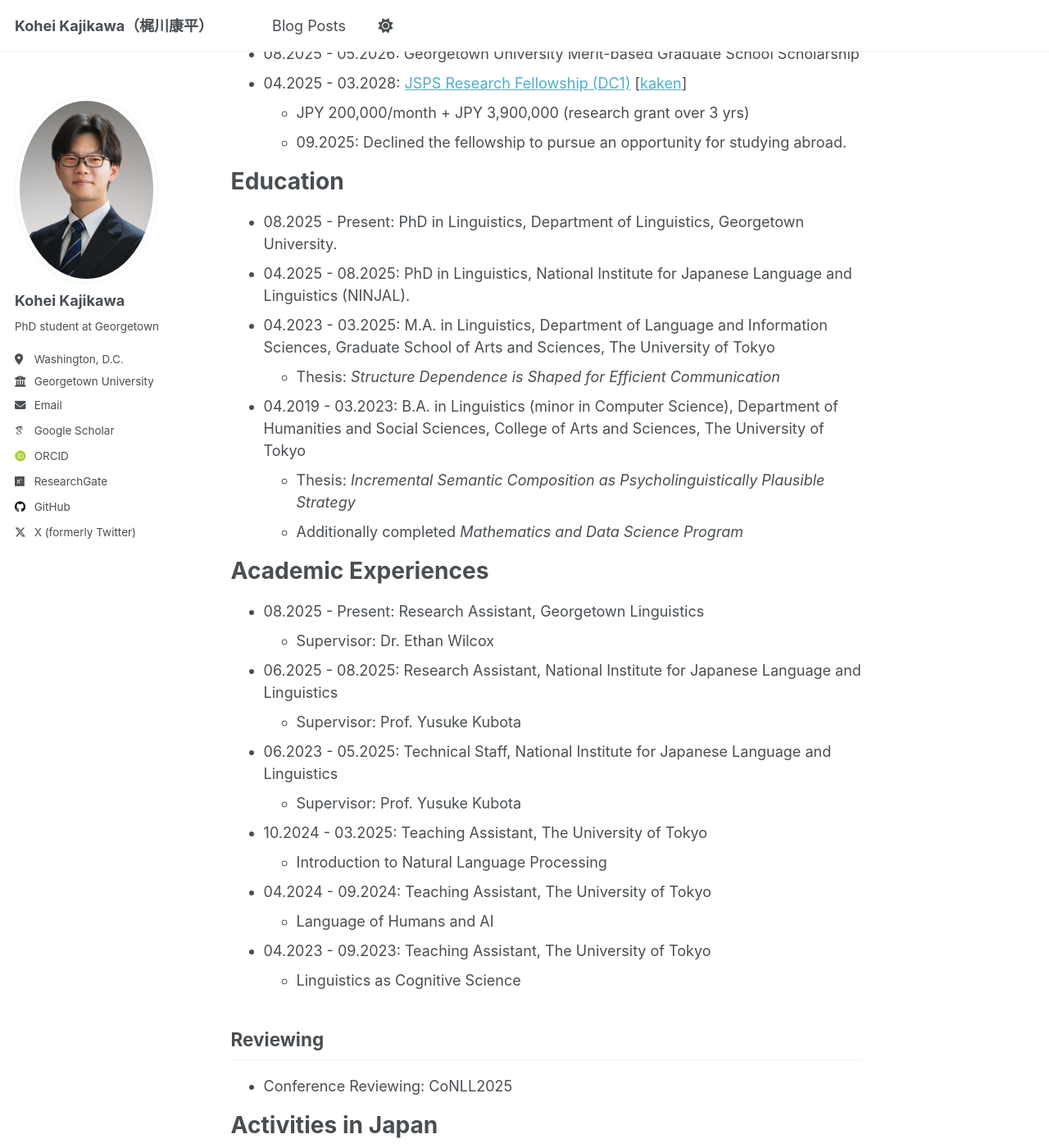
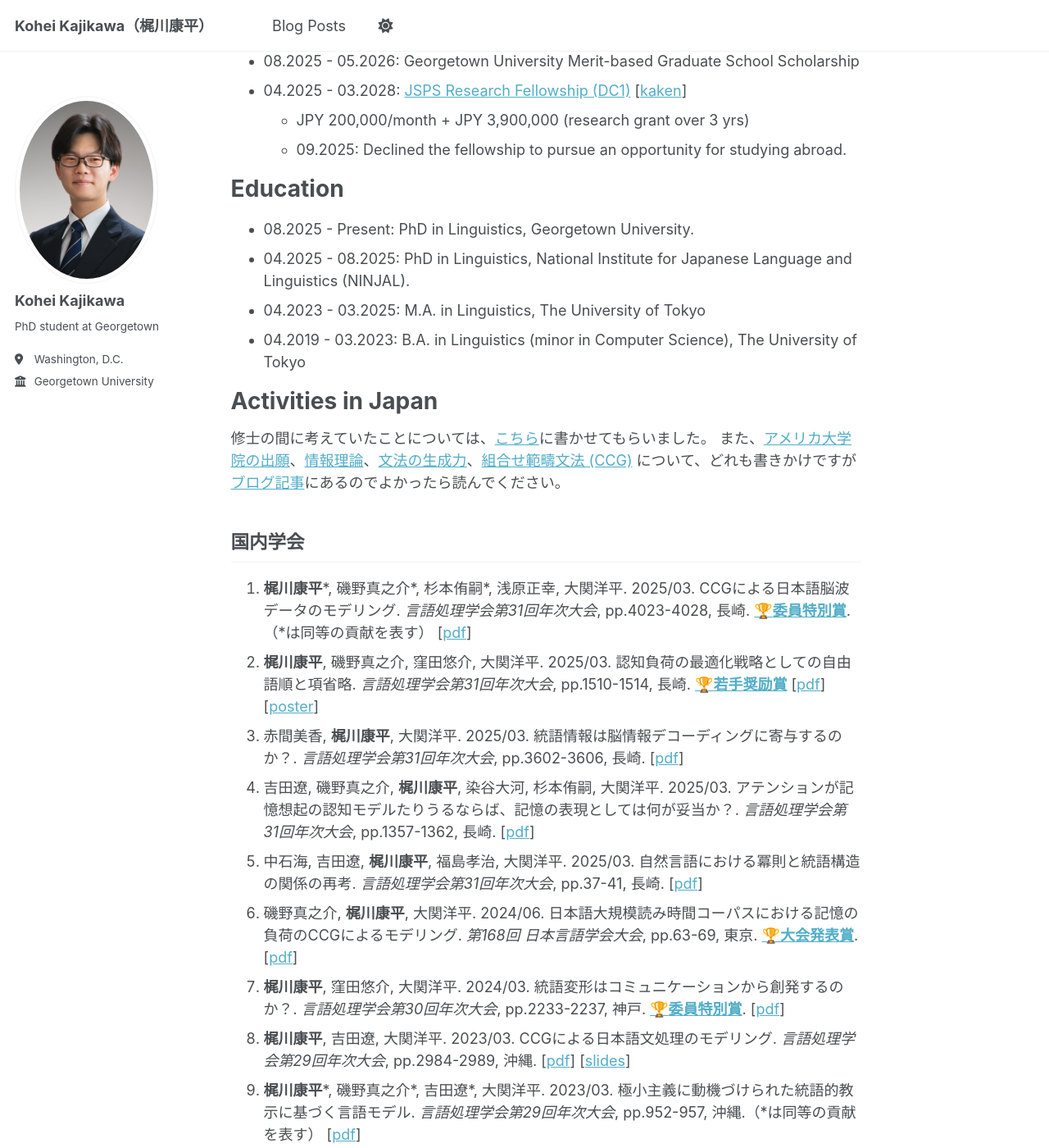
Before and after one commit to kohei-kaji/kohei-kaji.github.io, a Jekyll site: the page built from _pages/about.md, in a window 1280 px wide and 1400 px high, scrolled down 2121 px. Shown: the whole window at 82% size. Built offline with Jekyll 4.4.1, drawn with Linux system fonts in a browser that asks for light colours; some web fonts are replaced; some of the changed text lies outside the part shown.

```diff
--- a/_config.yml
+++ b/_config.yml
@@ -29,24 +29,24 @@ author:
   location         : "Washington, D.C."
   employer         : "Georgetown University"
   uri              : # URL
-  email            : "kohei.kajikawa1223@gmail.com"
+  email            :
 
   # Academic websites
   academia         : # URL
   arxiv            : # URL - Update with the correct link to your profile
-  googlescholar    : "https://scholar.google.com/citations?view_op=list_works&hl=en&user=olviCecAAAAJ"
+  googlescholar    :
   impactstory      : # URL
-  orcid            : "https://orcid.org/0000-0001-6413-1366"
+  orcid            :
   semantic         : # URL
   pubmed           :
-  researchgate     : "https://www.researchgate.net/profile/Kohei-Kajikawa"
+  researchgate     :
   scopus           : # URL
 
   # Repositories and software development
   bitbucket        : # Username - Update with your username on the site
   codepen          : # Username
   dribbble         : # Username
-  github           : "kohei-kaji"
+  github           :
   kaggle           : # Username
   stackoverflow    : # User number or user number and name (i.e., use "1" or "1/jeff-atwood")
 
@@ -68,7 +68,7 @@ author:
   steam            : # Username
   telegram         : # URL
   tumblr           : # Username
-  twitter          : qjqw1223
+  twitter          :
   vine             : # Username
   weibo            : # Username
   wikipedia        : # Username
--- a/_pages/about.md
+++ b/_pages/about.md
@@ -6,7 +6,6 @@ redirect_from:
   - /about/
   - /about.html
 ---
-
 
 Hi! I'm Kohei Kajikawa, a first-year phd student in Computational Linguistics at [Georgetown](https://linguistics.georgetown.edu), where I am advised by [Dr. Ethan Wilcox](https://wilcoxeg.github.io).
 
@@ -56,7 +56,7 @@ Conference Papers
 
 Presentations
 ------
-- **Kohei Kajikawa**\*, Shinnosuke Isono\*, Yushi Sugimoto\*, Masayuki Asahara, and Yohei Oseki. 2025, Jul. Exploring spatial and temporal dynamics of language comprehension in the brain with CCG. In *Proceedings of the 47th Annual Meeting of the Cognitive Science Society (CogSci)*, San Francisco, CA, USA. (\*=equal contribution)
+- **Kohei Kajikawa**\*, Shinnosuke Isono\*, Yushi Sugimoto\*, Masayuki Asahara, and Yohei Oseki. 2025, Jul. Exploring spatial and temporal dynamics of language comprehension in the brain with CCG. *The 47th Annual Meeting of the Cognitive Science Society (CogSci)*, San Francisco, CA, USA. (\*=equal contribution)
 [[url](https://underline.io/events/489/posters/20440/poster/119339-p1-i-84-exploring-spatial-and-temporal-dynamics-of-language-comprehension-in-the-brain-with-ccg)]
 - **Kohei Kajikawa**. 2023, Nov. Analyzing Japanese Cleft Construction in Combinatory Categorial Grammar. In *Proceedings of Logic and Engineering of Natural Language Semantics 20 (LENLS)*, pp.99–103, Osaka, Japan.
 [[pdf](/files/papers/lenls2023.pdf)]
@@ -68,13 +68,13 @@ Preprints
 [[arXiv](https://arxiv.org/abs/2505.04984)]
 
 
-Awards
+Awards and Honors
 ======
 - 06.2025: NINJAL Director's Award
 - 06.2025: NINJAL Young Researcher Encouragement Award
 - 12.2024: CoNLL 2024 Best Paper Award
 
-Fellowships
+Grants and Fellowships
 ======
 - 08.2025 - 05.2026: Georgetown University Merit-based Graduate School Scholarship
 - 04.2025 - 03.2028: [JSPS Research Fellowship (DC1)](https://www.jsps.go.jp/english/e-pd/) [[kaken](https://kaken.nii.ac.jp/grant/KAKENHI-PROJECT-25KJ1326/)]
@@ -84,32 +84,10 @@ Fellowships
 
 Education
 ======
-- 08.2025 - Present: PhD in Linguistics, Department of Linguistics, Georgetown University.
+- 08.2025 - Present: PhD in Linguistics, Georgetown University.
 - 04.2025 - 08.2025: PhD in Linguistics, National Institute for Japanese Language and Linguistics (NINJAL).
-- 04.2023 - 03.2025: M.A. in Linguistics, Department of Language and Information Sciences, Graduate School of Arts and Sciences, The University of Tokyo
-  - Thesis: *Structure Dependence is Shaped for Efficient Communication*
-- 04.2019 - 03.2023: B.A. in Linguistics (minor in Computer Science), Department of Humanities and Social Sciences, College of Arts and Sciences, The University of Tokyo
-  - Thesis: *Incremental Semantic Composition as Psycholinguistically Plausible Strategy*
-  - Additionally completed *Mathematics and Data Science Program*
-
-Academic Experiences
-======
-- 08.2025 - Present: Research Assistant, Georgetown Linguistics
-  - Supervisor: Dr. Ethan Wilcox
-- 06.2025 - 08.2025: Research Assistant, National Institute for Japanese Language and Linguistics
-  - Supervisor: Prof. Yusuke Kubota
-- 06.2023 - 05.2025: Technical Staff, National Institute for Japanese Language and Linguistics
-  - Supervisor: Prof. Yusuke Kubota
-- 10.2024 - 03.2025: Teaching Assistant, The University of Tokyo
-  - Introduction to Natural Language Processing
-- 04.2024 - 09.2024: Teaching Assistant, The University of Tokyo
-  - Language of Humans and AI
-- 04.2023 - 09.2023: Teaching Assistant, The University of Tokyo
-  - Linguistics as Cognitive Science
-
-Reviewing
-------
-- Conference Reviewing: CoNLL2025
+- 04.2023 - 03.2025: M.A. in Linguistics, The University of Tokyo
+- 04.2019 - 03.2023: B.A. in Linguistics (minor in Computer Science), The University of Tokyo
 
 
 Activities in Japan
```
Also changed, not shown: other parts of _pages/about.md (+2 -1 lines), 1 other file.
